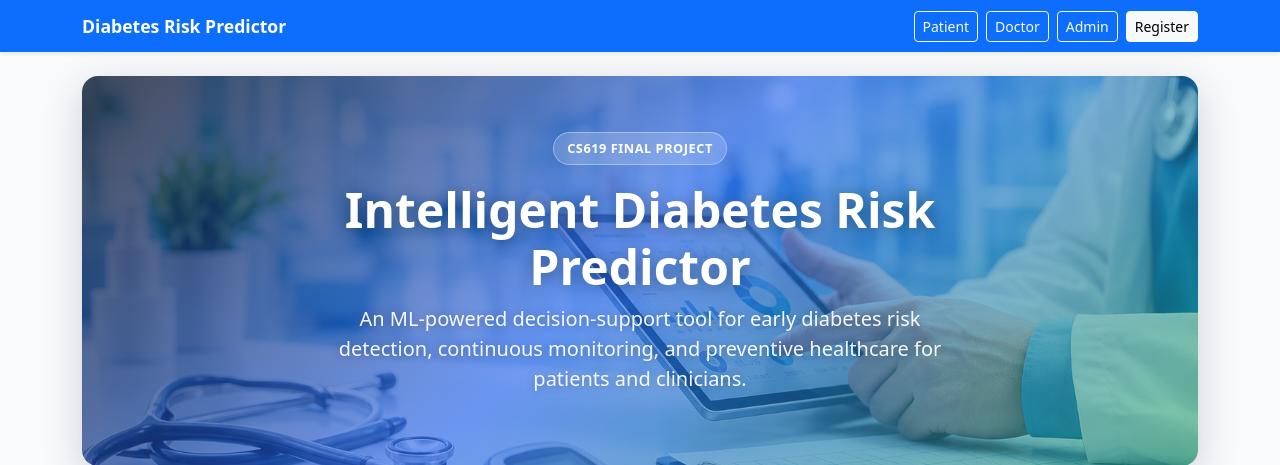
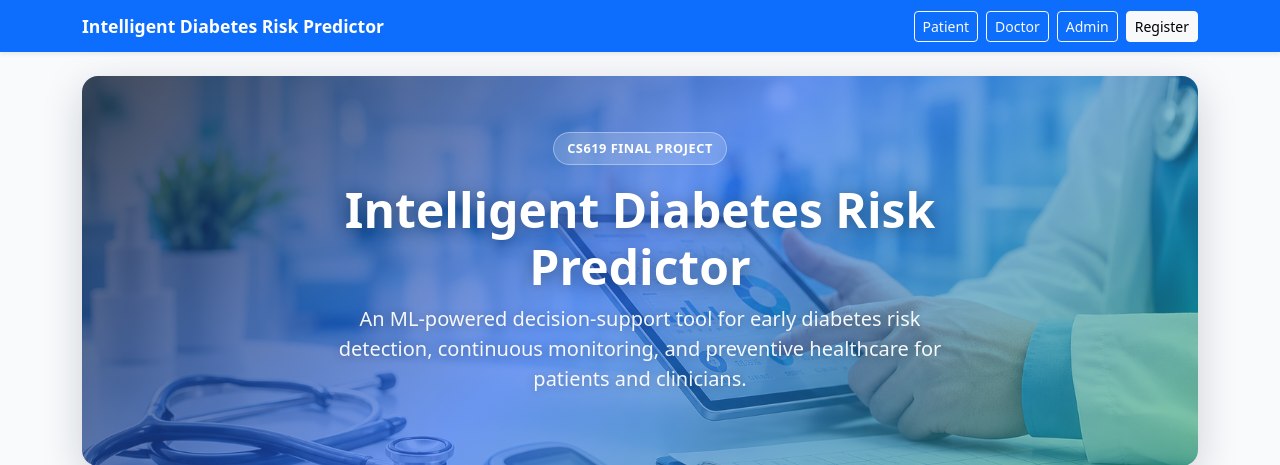
Before and after one commit to AbdullahHub992/intelligent-diabetes-risk-predictor, a Flask app: page / in a window 1280 px wide. Shown: the top 465 px of the page. Run offline with Flask 3, Linux system fonts and the light colour scheme; some libraries are stand-ins or nearby versions.

Commit message:
Use Intelligent Diabetes Risk Predictor as app display name
Co-authored-by: Cursor <cursoragent@cursor.com>

```diff
--- a/app/__init__.py
+++ b/app/__init__.py
@@ -56,6 +56,11 @@ def create_app(config_class=Config):
     app.register_blueprint(main_bp)
     app.register_blueprint(admin_bp, url_prefix="/admin")
     app.register_blueprint(provider_bp, url_prefix="/provider")
+
+    @app.context_processor
+    def inject_app_name():
+        from config import APP_NAME
+        return {"app_name": APP_NAME}
 
     @app.context_processor
     def inject_csrf_token():
--- a/app/routes/main.py
+++ b/app/routes/main.py
@@ -75,7 +75,7 @@ def _run_prediction_for_record(record):
 
 @main_bp.route("/health")
 def health():
-    return {"ok": True, "service": "diabetes-risk-predictor"}, 200
+    return {"ok": True, "service": "Intelligent Diabetes Risk Predictor"}, 200
 
 
 @main_bp.route("/")
--- a/app/templates/base.html
+++ b/app/templates/base.html
@@ -3,7 +3,7 @@
 <head>
     <meta charset="UTF-8">
     <meta name="viewport" content="width=device-width, initial-scale=1.0">
-    <title>{% block title %}Diabetes Risk Predictor{% endblock %}</title>
+    <title>{% block title %}{{ app_name }}{% endblock %}</title>
     <link href="https://cdn.jsdelivr.net/npm/bootstrap@5.3.3/dist/css/bootstrap.min.css" rel="stylesheet">
     <link href="{{ url_for('static', filename='css/style.css') }}" rel="stylesheet">
     <script src="https://cdn.jsdelivr.net/npm/chart.js@4.4.3/dist/chart.umd.min.js"></script>
@@ -11,7 +11,7 @@
 <body>
     <nav class="navbar navbar-expand-lg navbar-dark bg-primary shadow-sm">
         <div class="container">
-            <a class="navbar-brand fw-bold" href="{{ url_for('main.index') }}">Diabetes Risk Predictor</a>
+            <a class="navbar-brand fw-bold" href="{{ url_for('main.index') }}">{{ app_name }}</a>
             <button class="navbar-toggler" type="button" data-bs-toggle="collapse" data-bs-target="#nav">
                 <span class="navbar-toggler-icon"></span>
             </button>
@@ -110,7 +110,7 @@
     </main>
 
     <footer class="text-center text-muted py-3 border-top">
-        <small>Intelligent Diabetes Risk Predictor — CS619 Final Project | Decision support only, not medical advice.</small>
+        <small>{{ app_name }} — CS619 Final Project | Decision support only, not medical advice.</small>
         {% if current_user.is_authenticated and current_user.is_admin %}
         <small class="d-block mt-1 text-dark fw-semibold">Signed in as Administrator — {{ current_user.full_name }}</small>
         {% endif %}
--- a/app/templates/index.html
+++ b/app/templates/index.html
@@ -1,11 +1,11 @@
 {% extends "base.html" %}
-{% block title %}Home - Diabetes Risk Predictor{% endblock %}
+{% block title %}Home - {{ app_name }}{% endblock %}
 {% block content %}
 <div class="home-page">
 <section class="home-hero text-center">
     <div class="home-hero-content">
         <span class="home-hero-badge">CS619 Final Project</span>
-        <h1 class="display-5 fw-bold">Intelligent Diabetes Risk Predictor</h1>
+        <h1 class="display-5 fw-bold">{{ app_name }}</h1>
         <p class="lead col-lg-9 mx-auto">
             An ML-powered decision-support tool for early diabetes risk detection, continuous monitoring,
             and preventive healthcare for patients and clinicians.
--- a/config.py
+++ b/config.py
@@ -11,6 +11,9 @@ def _database_uri():
             url = url.replace("postgres://", "postgresql://", 1)
         return url
     return f"sqlite:///{os.path.join(BASE_DIR, 'instance', 'diabetes.db')}"
+
+
+APP_NAME = "Intelligent Diabetes Risk Predictor"
 
 
 class Config:
--- a/render.yaml
+++ b/render.yaml
@@ -10,7 +10,7 @@
 
 services:
   - type: web
-    name: diabetes-risk-predictor
+    name: intelligent-diabetes-risk-predictor
     runtime: docker
     plan: free
     region: oregon
```
Also changed, not shown: README.md.
